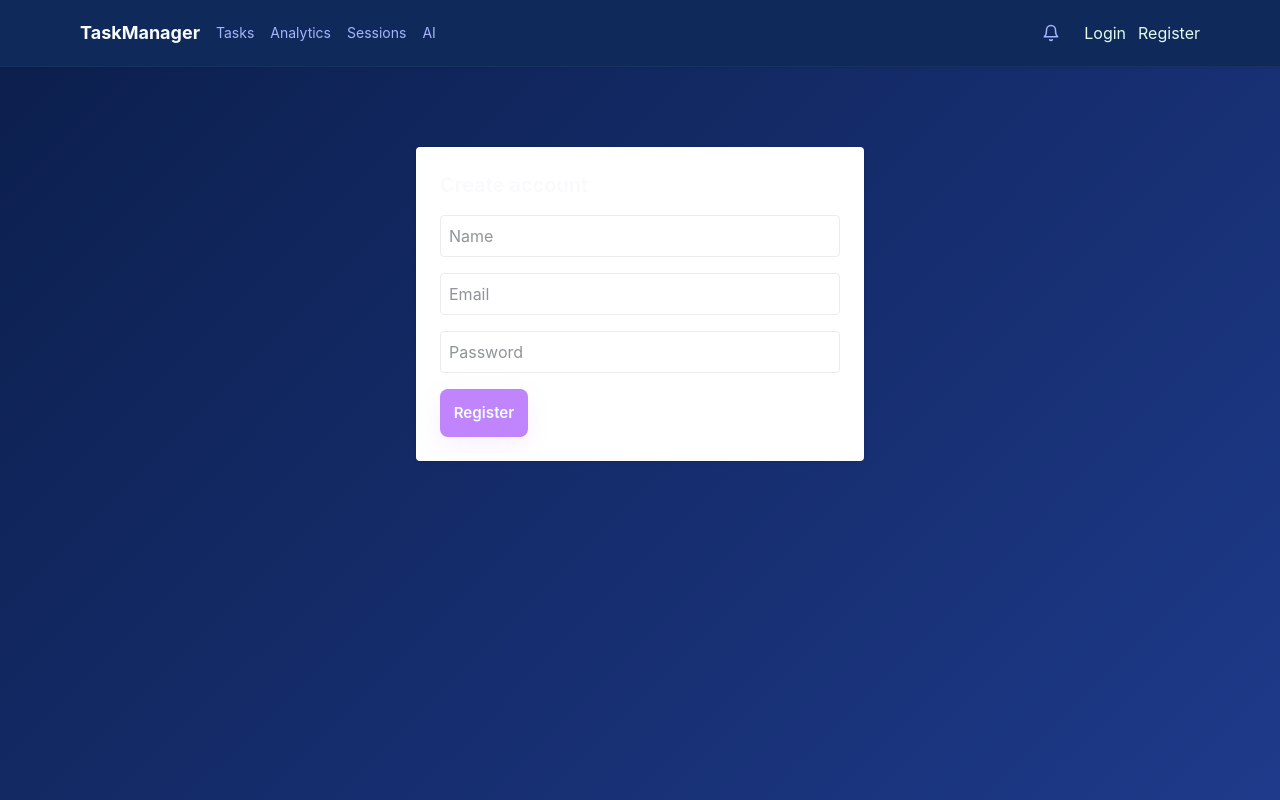
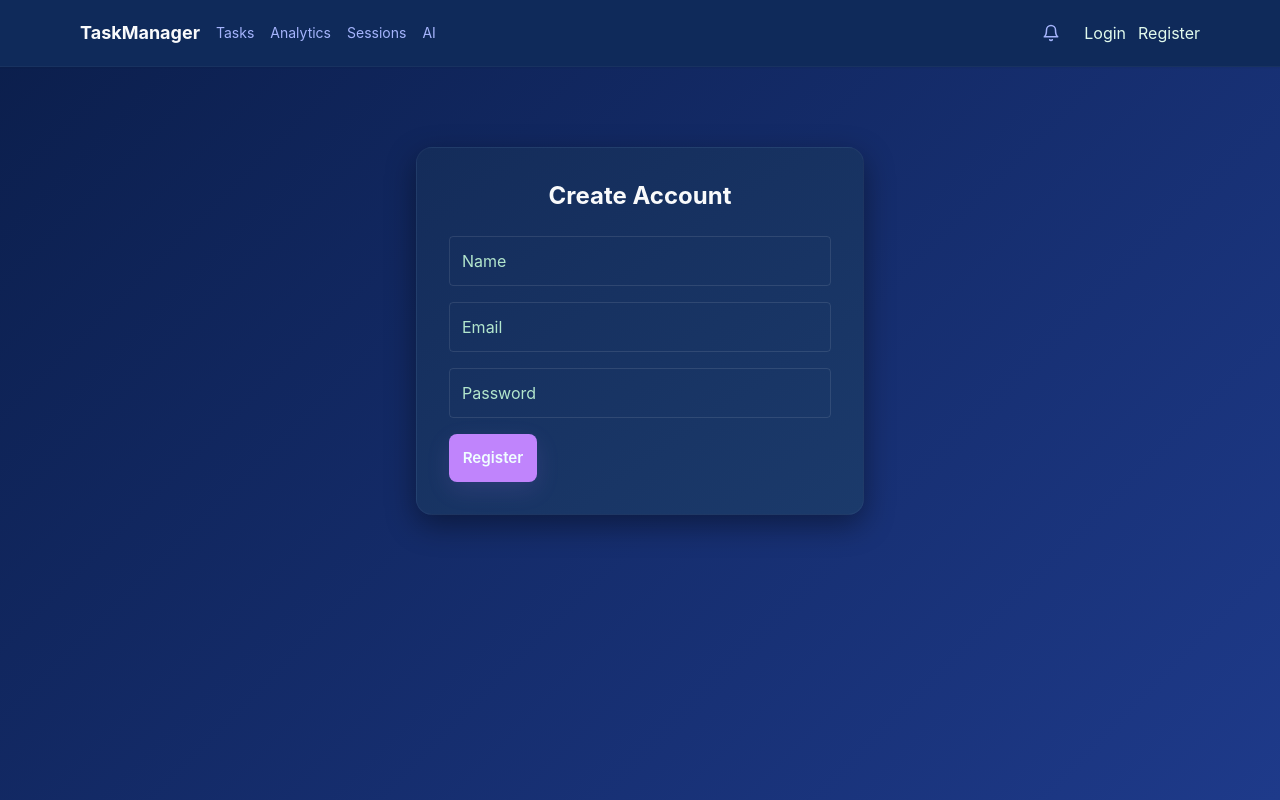
Before and after one commit to kritikawalia10/TO-DO-App, a React (Vite) app in the folder todolist/: page /register in a window 1280 px wide. Built offline with nearby package versions, Linux system fonts and the light colour scheme.

Commit message:
fix: exhaustive UI visibility and theme consistency fixes

```diff
--- a/todolist/src/pages/Dashboard.jsx
+++ b/todolist/src/pages/Dashboard.jsx
@@ -108,7 +108,7 @@ export default function Dashboard() {
           ) : (
             <div className="space-y-3">
               {tasks.slice(0, 6).map(t => (
-                <div key={t.id || t._id} className="p-3 rounded-lg flex items-center justify-between hover:bg-gray-50 transition">
+                <div key={t.id || t._id} className="p-3 rounded-lg flex items-center justify-between hover:bg-white/5 transition border border-transparent hover:border-white/10">
                   <div>
                     <div className="text-sm" style={{ color: 'var(--text)' }}>{t.title}</div>
                     <div className="text-xs" style={{ color: 'var(--muted)' }}>Due: {t.dueDate ? new Date(t.dueDate).toLocaleString() : '—'}</div>
--- a/todolist/src/pages/Login.jsx
+++ b/todolist/src/pages/Login.jsx
@@ -22,12 +22,12 @@ export default function Login() {
   };
 
   return (
-    <div className="max-w-md mx-auto mt-20 p-6 bg-white rounded shadow">
-      <h2 className="text-xl font-semibold mb-4">Sign In</h2>
+    <div className="max-w-md mx-auto mt-20 p-8 card page-fade">
+      <h2 className="text-2xl font-bold mb-6 text-center" style={{ color: 'var(--text)' }}>Sign In</h2>
       {error && <div className="text-red-600 mb-2">{error}</div>}
       <form onSubmit={handleSubmit} className="space-y-4">
-        <input className="w-full p-2 border rounded text-white placeholder-gray-300 bg-transparent" placeholder="Email" value={email} onChange={(e)=>setEmail(e.target.value)} />
-        <input type="password" className="w-full p-2 border rounded text-white placeholder-gray-300 bg-transparent" placeholder="Password" value={password} onChange={(e)=>setPassword(e.target.value)} />
+        <input className="w-full p-3 border rounded bg-white/5 border-white/10 text-white placeholder-white/30 focus:outline-none focus:border-purple-500 transition" placeholder="Email" value={email} onChange={(e)=>setEmail(e.target.value)} />
+        <input type="password" className="w-full p-3 border rounded bg-white/5 border-white/10 text-white placeholder-white/30 focus:outline-none focus:border-purple-500 transition" placeholder="Password" value={password} onChange={(e)=>setPassword(e.target.value)} />
         <button className="w-full btn btn-primary">Sign in</button>
       </form>
     </div>
--- a/todolist/src/pages/Register.jsx
+++ b/todolist/src/pages/Register.jsx
@@ -25,13 +25,13 @@ export default function Register() {
   };
 
   return (
-    <div className="max-w-md mx-auto mt-20 p-6 bg-white rounded shadow">
-      <h2 className="text-xl font-semibold mb-4">Create account</h2>
+    <div className="max-w-md mx-auto mt-20 p-8 card page-fade">
+      <h2 className="text-2xl font-bold mb-6 text-center" style={{ color: 'var(--text)' }}>Create Account</h2>
       {error && <div className="text-red-600 mb-2">{error}</div>}
       <form onSubmit={handleSubmit} className="space-y-4">
-        <input className="w-full p-2 border rounded text-white placeholder-gray-300 bg-transparent" placeholder="Name" value={name} onChange={(e)=>setName(e.target.value)} />
-        <input className="w-full p-2 border rounded text-white placeholder-gray-300 bg-transparent" placeholder="Email" value={email} onChange={(e)=>setEmail(e.target.value)} />
-        <input type="password" className="w-full p-2 border rounded text-white placeholder-gray-300 bg-transparent" placeholder="Password" value={password} onChange={(e)=>setPassword(e.target.value)} />
+        <input className="w-full p-3 border rounded bg-white/5 border-white/10 text-white placeholder-white/30 focus:outline-none focus:border-purple-500 transition" placeholder="Name" value={name} onChange={(e)=>setName(e.target.value)} />
+        <input className="w-full p-3 border rounded bg-white/5 border-white/10 text-white placeholder-white/30 focus:outline-none focus:border-purple-500 transition" placeholder="Email" value={email} onChange={(e)=>setEmail(e.target.value)} />
+        <input type="password" className="w-full p-3 border rounded bg-white/5 border-white/10 text-white placeholder-white/30 focus:outline-none focus:border-purple-500 transition" placeholder="Password" value={password} onChange={(e)=>setPassword(e.target.value)} />
         <button className="w-full btn btn-primary">Register</button>
       </form>
     </div>
```
